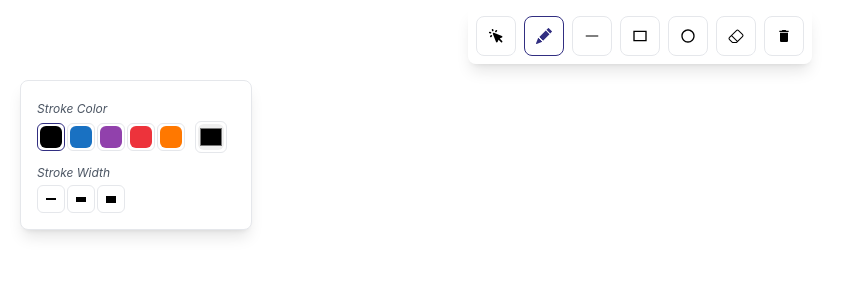
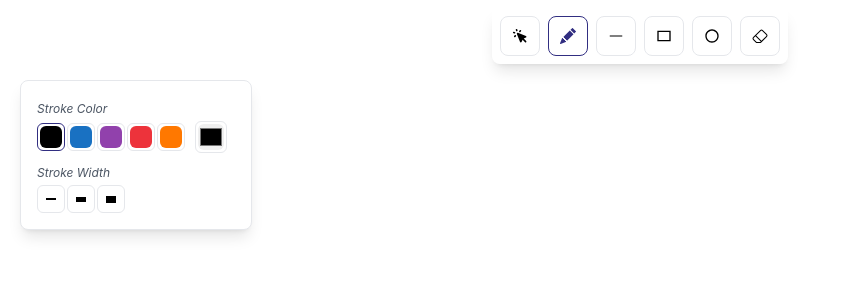
Before and after one commit to BhavinRaichura/ThinkSpace, a React (Create React App) app: page /room/1 in a window 1280 px wide. Shown: the top 300 px of the page, without its empty margins (0-852 px from the left). Built offline with nearby package versions, Linux system fonts and the light colour scheme.

Commit message:
Hanlde delete functionality

```diff
--- a/src/components/whiteboard/canvas/index.jsx
+++ b/src/components/whiteboard/canvas/index.jsx
@@ -89,12 +89,6 @@ export default function Canvas({
           roughness: 0.01,
         })
       );
-    } else if (tool === "Eraser") {
-      rc.linearPath(data, {
-        stroke: "#ffffff",
-        strokeWidth: 50,
-        roughness: 0.01,
-      });
     }
   }
 
@@ -108,7 +102,12 @@ export default function Canvas({
 
     ctx.clearRect(0, 0, canvas.width, canvas.height);
 
-    operationsRef.current && operationsRef.current.forEach((el) => drawElement(rc, el));
+    const availableOperations = operationsRef.current.reduce((acc, op) => {
+      acc[op.id] = op.isDeleted ? null : op;
+      return acc;
+    }, {});
+
+    availableOperations && Object.values(availableOperations).filter(e => e).forEach((el) => drawElement(rc, el));
 
     // preview
     if (drawingRef.current && pathRef.current.length > 0) {
@@ -172,7 +171,12 @@ export default function Canvas({
   // HIT TEST (detect clicked element)
   // -----------------------------------------------------
   function hitTest(x, y) {
-    const ops = operationsRef.current;
+    const availableOperations = operationsRef.current.reduce((acc, op) => {
+      acc[op.id] = op.isDeleted ? null : op;
+      return acc;
+    }, {});
+
+    const ops = Object.values(availableOperations || {}).filter(e => e);
 
     for (let i = ops.length - 1; i >= 0; i--) {
       const el = ops[i];
@@ -186,43 +190,72 @@ export default function Canvas({
 
       // Rectangle
       if (el.tool === "Rectangle") {
-        const [x1, y1, w, h] = el.data;
-        // // console.log("rect", el);
-        if (x >= x1 && x <= x1 + w && y >= y1 && y <= y1 + h) {
+        const [x1, y1, x2, y2] = el.data;
+        const threshold = 6;
+        if (x >= x1-threshold && x <= x2+threshold && y1+threshold >= y && y1-threshold<=y) {
+          return el;
+        } else if (x >= x1-threshold && x <= x2+threshold && y2+4 >= y && y2-4<=y) {
+          return el;
+        } else if (y >= y1-threshold && y <= y2+threshold && x1+threshold >= x && x1-threshold<=x) {
+          return el;
+        } else if (y >= y1-threshold && y <= y2+threshold && x2+threshold>= x && x2-threshold<=x) {
           return el;
         }
       }
 
       // Circle
       if (el.tool === "Circle") {
+        // check the point p(x,y) is near the ellipse boundary
         const [x1, y1, x2, y2] = el.data;
         const cx = (x1 + x2) / 2;
         const cy = (y1 + y2) / 2;
         const rx = Math.abs((x2 - x1) / 2);
         const ry = Math.abs((y2 - y1) / 2);
+        const distX = x - cx;
+        const distY = y - cy;
+        const value = ((distX * distX) / (rx * rx)) + ((distY * distY) / (ry * ry));
+        const boundary = 1;
+        const threshold = 0.2; // Adjust this value for sensitivity
 
-        const dx = (x - cx) ** 2 / (rx ** 2);
-        const dy = (y - cy) ** 2 / (ry ** 2);
-        if (dx + dy <= 1) return el;
+        if (Math.abs(value - boundary) < threshold) {
+          return el;
+        }
       }
 
       // Line
       if (el.tool === "Line") {
         const [x1, y1, x2, y2] = el.data;
+        const threshold = 6;
 
+        // Calculate distance from point to line segment
         const A = x - x1;
         const B = y - y1;
         const C = x2 - x1;
         const D = y2 - y1;
-
         const dot = A * C + B * D;
         const lenSq = C * C + D * D;
-        let param = dot / lenSq;
+        let param = -1;
+        if (lenSq !== 0) param = dot / lenSq;
 
-        if (param >= 0 && param <= 1) {
-          const xx = x1 + param * C;
-          const yy = y1 + param * D;
-          if (Math.hypot(x - xx, y - yy) < 6) return el;
+        let xx, yy;
+
+        if (param < 0) {
+          xx = x1;
+          yy = y1;
+        } else if (param > 1) {
+          xx = x2;
+          yy = y2;
+        } else {
+          xx = x1 + param * C;
+          yy = y1 + param * D;
+        }
+
+        const dx = x - xx;
+        const dy = y - yy;
+        const distance = Math.hypot(dx, dy);
+
+        if (distance < threshold) {
+          return el;
         }
       }
     }
@@ -232,6 +265,18 @@ export default function Canvas({
   // -----------------------------------------------------
   // DELETE SELECTED ELEMENT
   // -----------------------------------------------------
+  function eraserElement(x, y) {
+    // find the topmost element under the (x, y) point
+    const result = hitTest(x, y);
+    // mark it as deleted
+    if (result && settingsRef.current.tool === "Eraser") {
+      const entry = JSON.parse(JSON.stringify(result));
+      entry.isDeleted = true;
+      operationsRef.current.push(entry);
+      redrawCanvas();
+    }
+  }
+
   function deleteSelected() {
     if (!selectedRef.current) return;
 
@@ -256,67 +301,6 @@ export default function Canvas({
     return () => window.removeEventListener("keydown", handler);
   }, []);
 
-  // -----------------------------------------------------
-  // MOUSE EVENTS
-  // -----------------------------------------------------
-  // const handleMouseDown = (e) => {
-  //   const { layerX, layerY } = e.nativeEvent;
-
-  //   // SELECT tool
-  //   if (settingsRef.current.tool === "Select") {
-  //     selectedRef.current = hitTest(layerX, layerY);
-  //     redrawCanvas();
-  //     return;
-  //   }
-
-  //   drawingRef.current = true;
-  //   selectedRef.current = null;
-
-  //   if (
-  //     settingsRef.current.tool === "Pen" ||
-  //     settingsRef.current.tool === "Eraser"
-  //   ) {
-  //     pathRef.current = [[layerX, layerY]];
-  //   } else {
-  //     pathRef.current = [layerX, layerY, layerX, layerY];
-  //   }
-
-  //   redrawCanvas();
-  // };
-
-  // const handleMouseMove = (e) => {
-  //   if (!drawingRef.current) return;
-
-  //   const { layerX, layerY } = e.nativeEvent;
-  //   const tool = settingsRef.current.tool;
-
-  //   if (tool === "Pen" || tool === "Eraser") {
-  //     pathRef.current.push([layerX, layerY]);
-  //   } else {
-  //     pathRef.current[2] = layerX;
-  //     pathRef.current[3] = layerY;
-  //   }
-
-  //   redrawCanvas();
-  // };
-
-  // const handleMouseUp = () => {
-  //   if (!drawingRef.current) return;
-  //   drawingRef.current = false;
-
-  //   pushOperation({
-  //     id: uuidv4(),
-  //     tool: settingsRef.current.tool,
-  //     data: [...pathRef.current],
-  //     color: settingsRef.current.color,
-  //     strokeWidth: settingsRef.current.strokeWidth,
-  //     strokeFill: settingsRef.current.strokeFill,
-  //     background: settingsRef.current.background,
-  //   });
-
-  //   pathRef.current = [];
-  //   redrawCanvas();
-  // };
 
   // -----------------------------------------------------
   // TOUCH EVENTS
@@ -363,8 +347,10 @@ export default function Canvas({
     selectedRef.current = null;
     drawingRef.current = true;
 
-    if (tool === "Pen" || tool === "Eraser") {
+    if (tool === "Pen") {
       pathRef.current = [[x, y]];
+    } else if(tool === "Eraser") {
+      eraserElement(x, y);
     } else {
       pathRef.current = [x, y, x, y];
     }
@@ -376,9 +362,11 @@ export default function Canvas({
     if (!drawingRef.current) return;
     const tool = settingsRef.current.tool;
 
-    if (tool === "Pen" || tool === "Eraser") {
+    if (tool === "Pen") {
       pathRef.current.push([x, y]);
-    } else {
+    } else if(tool === "Eraser") {
+      eraserElement(x, y);
+    }  else {
       pathRef.current[2] = x;
       pathRef.current[3] = y;
     }
@@ -390,6 +378,9 @@ export default function Canvas({
     if (!drawingRef.current) return;
 
     drawingRef.current = false;
+    if(settingsRef.current.tool === "Eraser") {
+      return;
+    }
 
     pushOperation({
       id: uuidv4(),
--- a/src/components/whiteboard/toolbar/index.jsx
+++ b/src/components/whiteboard/toolbar/index.jsx
@@ -13,10 +13,10 @@ const Toolbar = ({ settings, settingsDispatcher, deleteSelected }) => {
       if (idx >= 0 && idx < tools.length) {
         const tool = tools[idx];
 
-        if (tool.name === "Delete") {
-          deleteSelected();
-          return;
-        }
+        // if (tool.name === "Delete") {
+        //   deleteSelected();
+        //   return;
+        // }
 
         setActiveToolId(tool.id);
         settingsDispatcher({
@@ -40,15 +40,15 @@ const Toolbar = ({ settings, settingsDispatcher, deleteSelected }) => {
               }`}
             title={tool.name}
             onClick={() => {
-              if (tool.name === "Delete") {
-                deleteSelected();
-              } else {
+              // if (tool.name === "Delete") {
+              //   deleteSelected();
+              // } else {
                 setActiveToolId(tool.id);
                 settingsDispatcher({
                   type: settingActions.CHANGE_TOOL,
                   payload: { name: tool.name, _id: tool.id },
                 });
-              }
+              // }
             }}
           >
             {activeToolId === tool.id ? tool.iconFill : tool.icon}
--- a/src/utils/settings/all/tools.js
+++ b/src/utils/settings/all/tools.js
@@ -11,8 +11,8 @@ import {
   MdRectangle,
   MdOutlineCircle,
   MdCircle,
-  MdDelete,
-  MdDeleteForever,
+  // MdDelete,
+  // MdDeleteForever,
 } from "react-icons/md";
 
 import { HiCursorClick, HiCursorClick as HiCursorClickFill } from "react-icons/hi";
@@ -76,13 +76,13 @@ const tools = [
     iconFill: <BsEraserFill className="m-auto text-indigo-900" />,
     configs: [],
   },
-  {
-    id: 6,
-    name: "Delete",
-    icon: <MdDelete className="m-auto" />,
-    iconFill: <MdDeleteForever className="m-auto text-red-700" />,
-    configs: [],
-  },
+  // {
+  //   id: 6,
+  //   name: "Delete",
+  //   icon: <MdDelete className="m-auto" />,
+  //   iconFill: <MdDeleteForever className="m-auto text-red-700" />,
+  //   configs: [],
+  // },
 ];
 
 export default tools;
```
